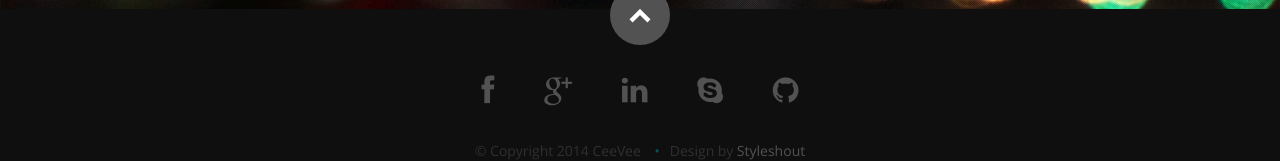
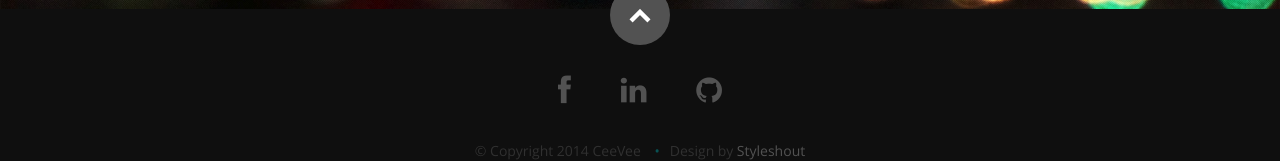
Before and after one commit to TahaKhan8899/portfolio, a website: page index.html in a window 1280 px wide. Shown: the part 5194-5355 px from the top of the page. Drawn offline with nearby package versions, Linux system fonts and the light colour scheme.

Commit message:
Edited footer links

```diff
--- a/index.html
+++ b/index.html
@@ -629,11 +629,9 @@
          <div class="twelve columns">
 
             <ul class="social-links">
-               <li><a href="https://www.facebook.com/taha.khan.1272"><i class="fa fa-facebook"></i></a></li>
-               <li><a href="https://plus.google.com/"><i class="fa fa-google-plus"></i></a></li>
-               <li><a href="#"><i class="fa fa-linkedin"></i></a></li>
-               <li><a href="#"><i class="fa fa-skype"></i></a></li>
-               <li><a href="https://github.com/khant21/CS1XA3"><i class="fa fa-github"></i></a></li>
+                  <li><a href="https://www.facebook.com/taha.khan.1272"><i class="fa fa-facebook"></i></a></li>
+                  <li><a href="https://www.linkedin.com/in/taha-khan8/"><i class="fa fa-linkedin"></i></a></li>
+                  <li><a href="https://github.com/TahaKhan8899"><i class="fa fa-github"></i></a></li>
             </ul>
 
             <ul class="copyright">
```
